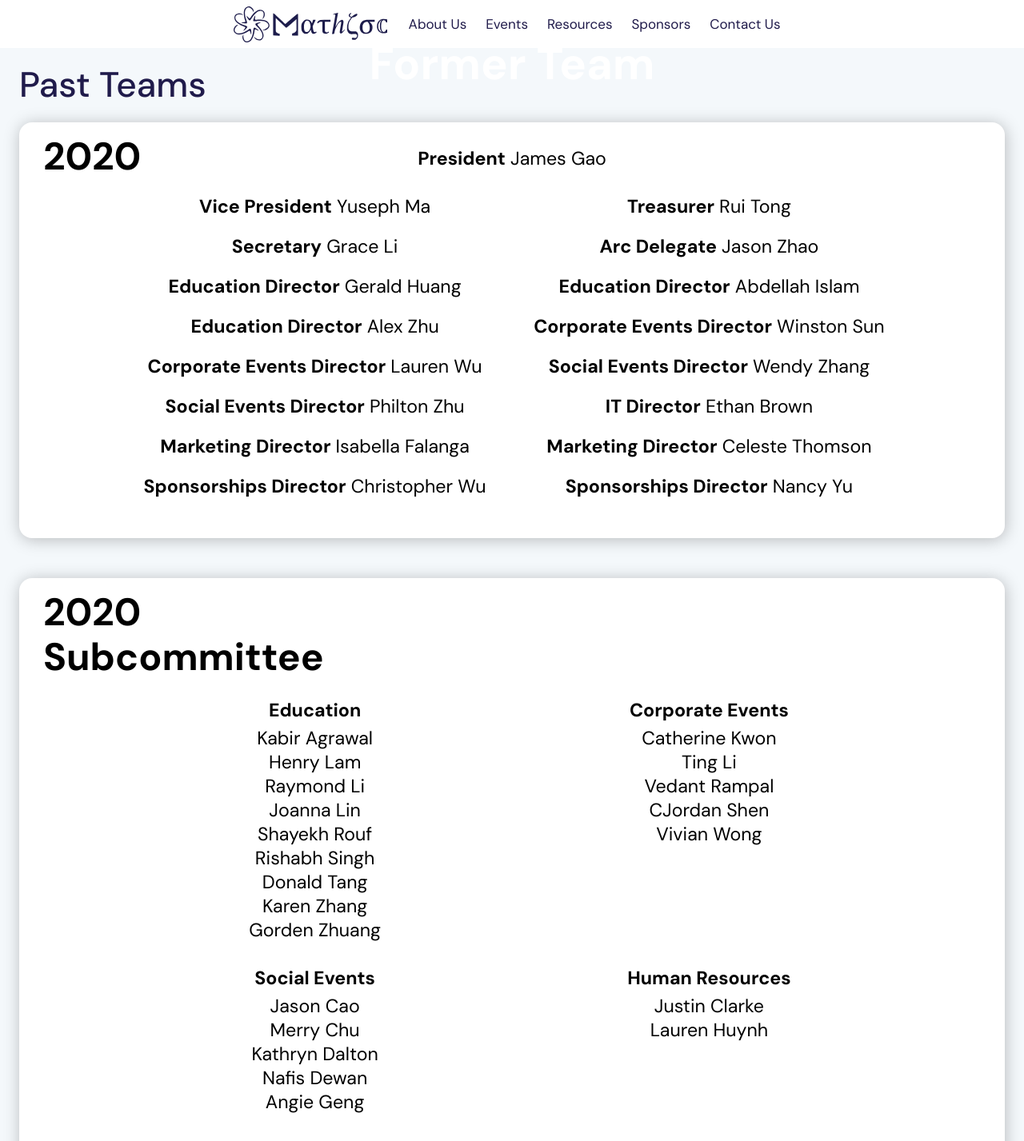
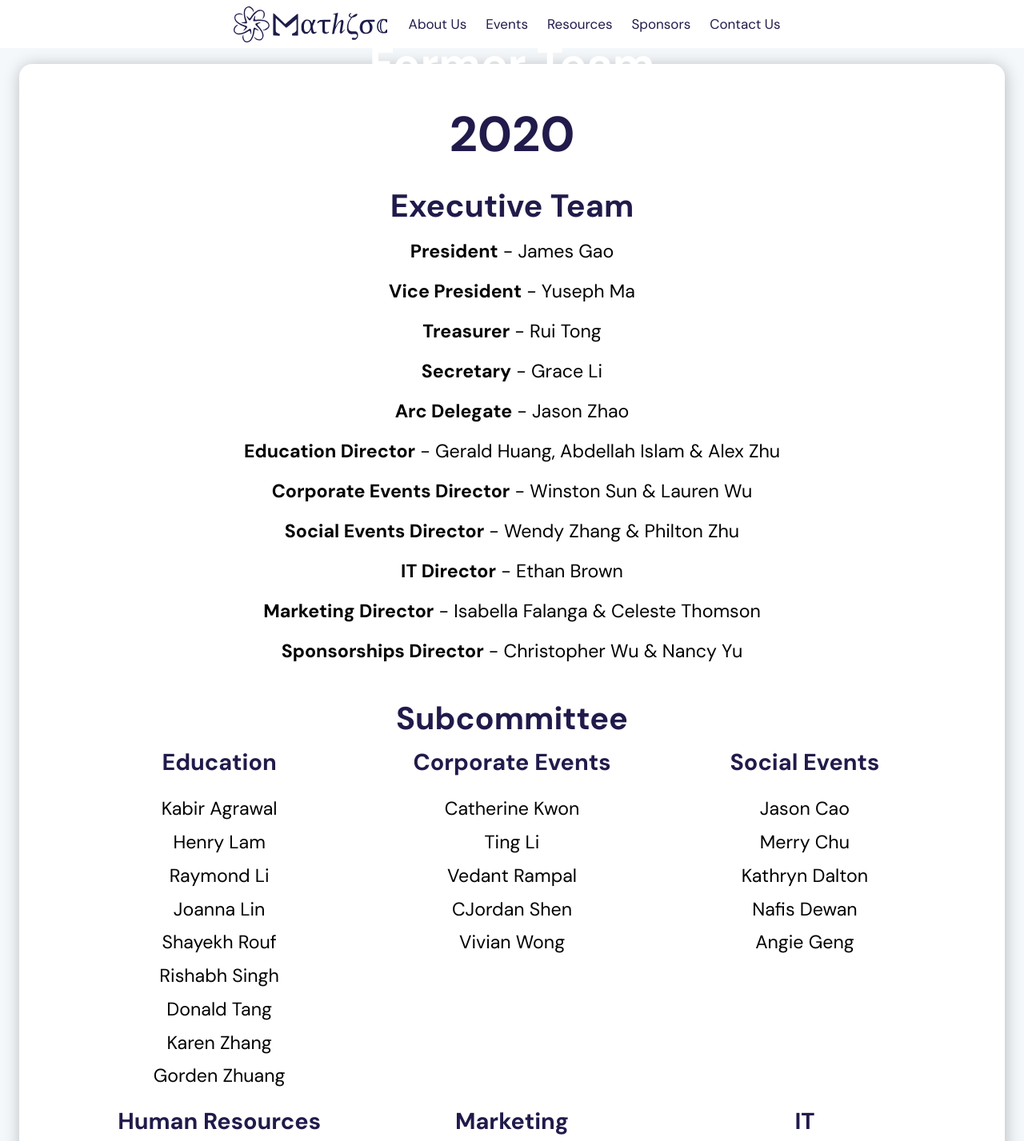
Before and after one commit to MathSocUNSW/mathsoc-website, a Next.js app in the folder frontend/: page /about/formerteam in a window 1280 px wide. Shown: the top 1427 px of the page at 80% size. Built offline with nearby package versions, Linux system fonts and the light colour scheme.

Commit message:
Former Team Page v2 (#41)
* Change former team to match figma

* Reduce padding

* Add dash

```diff
--- a/frontend/src/components/FormerTeamMainCard.tsx
+++ b/frontend/src/components/FormerTeamMainCard.tsx
@@ -14,40 +14,36 @@ interface data {
 }
 
 const FormerTeamMainCard: React.FC<FormerTeamMainCardProps> = ({ data }) => {
-  const { year, execList, directorList } = data;
+  const { execList, directorList } = data;
 
-  // Assumption there will always be a president
-  const president = execList.find((person) => person.role === "President");
-  const dataList: Array<data> = [...execList.filter((person) => person.role !== "President")];
+  const dataList: Array<data> = [...execList];
   directorList.forEach((directorRole) => {
     const { role, directors } = directorRole;
-    directors.forEach((person) => {
-      dataList.push({ role: `${role} Director`, name: person.name });
-    });
+    if (directors.length >= 2) {
+      const lastDirector = directors.pop();
+      const concatString = `${directors.map((x) => x.name).join(", ")} & ${lastDirector.name}`;
+      dataList.push({ role: `${role} Director`, name: concatString });
+    } else {
+      // Only 1 director exists
+      dataList.push({ role: `${role} Director`, name: directors[0].name });
+    }
   });
 
   return (
     <div className={styles.mainContainer}>
-      <div className={styles.year}>
-        <Typography variant="h3" align="left">
-          <span style={{ fontWeight: 600 }}>{year}</span>
+      <div className={styles.execTitle}>
+        <Typography variant="h4" align="center">
+          <span>Executive Team</span>
         </Typography>
       </div>
       <div className={styles.flexContainer}>
-        <div className={styles.president}>
-          <p className={styles.text}>
-            <span className={styles.bold}>President</span> {president.name}
-          </p>
-        </div>
-        <div className={styles.other}>
         {dataList.map((person) => (
           <div key={person.name} className={styles.nameContainer}>
             <p className={styles.text}>
-                <span className={styles.bold}>{person.role}</span> {person.name}
+              <span className={styles.bold}>{person.role}</span> - {person.name}
             </p>
           </div>
         ))}
-        </div>
       </div>
     </div>
   );
--- a/frontend/src/components/FormerTeamSubCard.tsx
+++ b/frontend/src/components/FormerTeamSubCard.tsx
@@ -9,35 +9,26 @@ interface FormerTeamSubCardProps {
 }
 
 const FormerTeamSubCard: React.FC<FormerTeamSubCardProps> = ({ data }) => {
-  const { year, subcommittee } = data;
-
+  const { subcommittee } = data;
   return (
     <div className={styles.mainContainer}>
-      <div className={styles.year}>
-        <Typography variant="h3" align="left">
-          <div className={styles.yearParts}>
-            <span style={{ fontWeight: 600 }}>{year}</span>
-            <span style={{ fontWeight: 600 }}>Subcommittee</span>
-          </div>
-        </Typography>
-      </div>
+      <Typography variant="h4" align="center">
+        <span className={styles.title}>Subcommittee</span>
+      </Typography>
+
       <div className={styles.flexContainer}>
         {subcommittee.map((role) => (
-          <div
-            className={styles.list}
-            key={role.role}
-            style={subcommittee.length === 1 ? { width: "100%" } : {}}
-          >
-            <div className={styles.role}>
-              <p className={styles.text}>
-                <span className={styles.bold}>{role.role}</span>
-              </p>
+          <div className={styles.item} key={role.role}>
+            <p className={styles.text}>
+              <span className={styles.roleTitle}>{role.role}</span>
+            </p>
+            <div className={styles.list}>
+              {role.members.map((person) => (
+                <p className={styles.text} key={person}>
+                  {person}
+                </p>
+              ))}
             </div>
-            {role.members.map((person) => (
-              <div className={styles.personContainer} key={person}>
-                <p className={styles.text}>{person}</p>
-              </div>
-            ))}
           </div>
         ))}
       </div>
--- a/frontend/src/pages/about/formerteam.tsx
+++ b/frontend/src/pages/about/formerteam.tsx
@@ -8,6 +8,7 @@ import pastTeamData from "src/data/pastTeamMembersData";
 import FormerTeamMainCard from "components/FormerTeamMainCard";
 import FormerTeamSubCard from "components/FormerTeamSubCard";
 import ContainerWrap from "components/ContainerWrap";
+import WholePageBox from "components/WholePageBox";
 
 const FormerTeam: React.FC = () => {
   return (
@@ -18,22 +19,18 @@ const FormerTeam: React.FC = () => {
       </Head>
       <Hero url="/images/hero/mathsoc_team.jpg" text="Former Team" />
       <ContainerWrap>
-        <Typography variant="h2" align="left">
-          Past Teams
-        </Typography>
         {pastTeamData.map((yearData) => (
-          <section key={yearData.year} className={styles.yearContainer}>
-            {/* Exec and Directors */}
-            <div className={styles.boxContainer}>
+          <WholePageBox key={yearData.year}>
+            <div className={styles.year}>
+              <Typography variant="h2" align="center">
+                <span>{yearData.year}</span>
+              </Typography>
+            </div>
+            <div className={yearData.subcommittee ? styles.execTeam : null}>
               <FormerTeamMainCard data={yearData} />
             </div>
-            {/* Subcommittee if exists*/}
-            {yearData.subcommittee && (
-              <div className={styles.boxContainer}>
-                <FormerTeamSubCard data={yearData} />
-              </div>
-            )}
-          </section>
+            {yearData.subcommittee && <FormerTeamSubCard data={yearData} />}
+          </WholePageBox>
         ))}
       </ContainerWrap>
     </section>
--- a/frontend/src/styles/FormerTeamMainCard.module.scss
+++ b/frontend/src/styles/FormerTeamMainCard.module.scss
@@ -1,39 +1,14 @@
+@import "./variables.scss";
+
 .mainContainer {
   width: 100%;
-  background-color: white;
-  border-radius: 16px;
-  box-shadow: 1px 2px 20px 0 rgba(0, 0, 0, 0.25);
-  margin-top: 20px;
-  margin-bottom: 20px;
-  @media (max-width: 650px) {
-    display: flex;
-    flex-direction: column;
-    justify-content: center;
-    align-items: center;
-  }
-}
-
-.year {
-  position: absolute;
-  margin-left: 30px;
-  margin-top: 15px;
-  @media (max-width: 650px) {
-    position: inherit;
-    margin-left: 0px;
-  }
 }
 
 .flexContainer {
-  padding-top: 30px;
   display: flex;
   flex-direction: column;
   justify-content: center;
   align-items: center;
-  margin-left: 10%;
-  margin-right: 10%;
-  @media (max-width: 650px) {
-    padding-top: 15px;
-  }
 }
 
 .text {
@@ -44,23 +19,18 @@
   font-weight: 600;
 }
 
-.other {
-  margin-top: 20px;
-  display: flex;
-  flex-direction: row;
-  flex-wrap: wrap;
-  margin-bottom: 40px;
-  @media (max-width: 1000px) {
-    flex-direction: column;
+.nameContainer {
+  // width: 100%;
+  padding-top: 10px;
+  padding-bottom: 10px;
+  text-align: center;
+}
+
+.execTitle {
+  margin-bottom: 7px;
+  span {
+    font-weight: 600;
+    font-size: 1.55em;
+    color: $darkNavy;
   }
 }
-
-.nameContainer {
-  padding-top: 10px;
-  padding-bottom: 10px;
-  width: 50%;
-  text-align: center;
-  @media (max-width: 1000px) {
-    width: 100%;
-  }
-}
--- a/frontend/src/styles/FormerTeamSubCard.module.scss
+++ b/frontend/src/styles/FormerTeamSubCard.module.scss
@@ -1,44 +1,33 @@
+@import "./variables.scss";
+
 .mainContainer {
   width: 100%;
-  background-color: white;
-  border-radius: 16px;
-  box-shadow: 1px 2px 20px 0 rgba(0, 0, 0, 0.25);
-  margin-top: 20px;
-  margin-bottom: 20px;
+  // background-color: white;
+  // border-radius: 16px;
+  // box-shadow: 1px 2px 20px 0 rgba(0, 0, 0, 0.25);
+  // margin-top: 20px;
+  // margin-bottom: 20px;
   p {
     font-size: 1.45rem;
   }
-  @media (max-width: 550px) {
-    display: flex;
-    flex-direction: column;
-  }
+  // @media (max-width: 550px) {
+  // display: flex;
+  // flex-direction: column;
+  // }
 }
-.yearParts {
-  display: flex;
-  flex-direction: column;
-  @media (max-width: 550px) {
-    align-items: center;
-  }
-}
-.year {
-  position: absolute;
-  margin-left: 30px;
-  margin-top: 15px;
-  @media (max-width: 550px) {
-    position: inherit;
-    margin-left: 0px;
-  }
+
+.title {
+  font-weight: 600;
+  color: $darkNavy;
+  font-size: 1.55em;
 }
 
 .flexContainer {
-  padding-top: 150px;
+  padding-top: 10px;
   display: flex;
   flex-direction: row;
   flex-wrap: wrap;
-  // justify-content: center;
-  // align-items: center;
-  margin-left: 10%;
-  margin-right: 10%;
+  justify-content: center;
   @media (max-width: 550px) {
     flex-direction: column;
     padding-top: 15px;
@@ -48,27 +37,32 @@
 .text {
   font-size: 1.45rem;
   text-align: center;
+  line-height: 180%;
 }
 
-.bold {
+.roleTitle {
   font-weight: 600;
+  font-size: 1.8rem;
+  color: $darkNavy;
 }
 
 .list {
-  width: 50%;
   display: flex;
   flex-direction: column;
-  align-items: center;
-  margin-bottom: 30px;
-  @media (max-width: 550px) {
-    width: 100%;
-  }
+  margin-top: 15px;
+  // align-items: center;
+  // margin-bottom: 30px;
+  // @media (max-width: 550px) {
+  //   width: 100%;
+  // }
+  margin-bottom: 15px;
 }
 
 .personContainer {
   width: 100%;
 }
 
-.role {
-  padding-bottom: 5px;
+.item {
+  width: 33%;
+  min-width: 280px;
 }
--- a/frontend/src/styles/formerteam.module.scss
+++ b/frontend/src/styles/formerteam.module.scss
@@ -1,7 +1,15 @@
-.yearContainer {
-  padding-bottom: 20px;
+@import "./variables.scss";
+
+.year {
+  margin-top: 15px;
+  margin-bottom: 15px;
+  span {
+    font-weight: 600;
+    font-size: 1.4em;
+    color: $darkNavy;
+  }
 }
 
-.boxContainer {
-  padding-bottom: 10px;
+.execTeam {
+  margin-bottom: 35px;
 }
```
Lines whose indentation alone changed are shown as unchanged.
